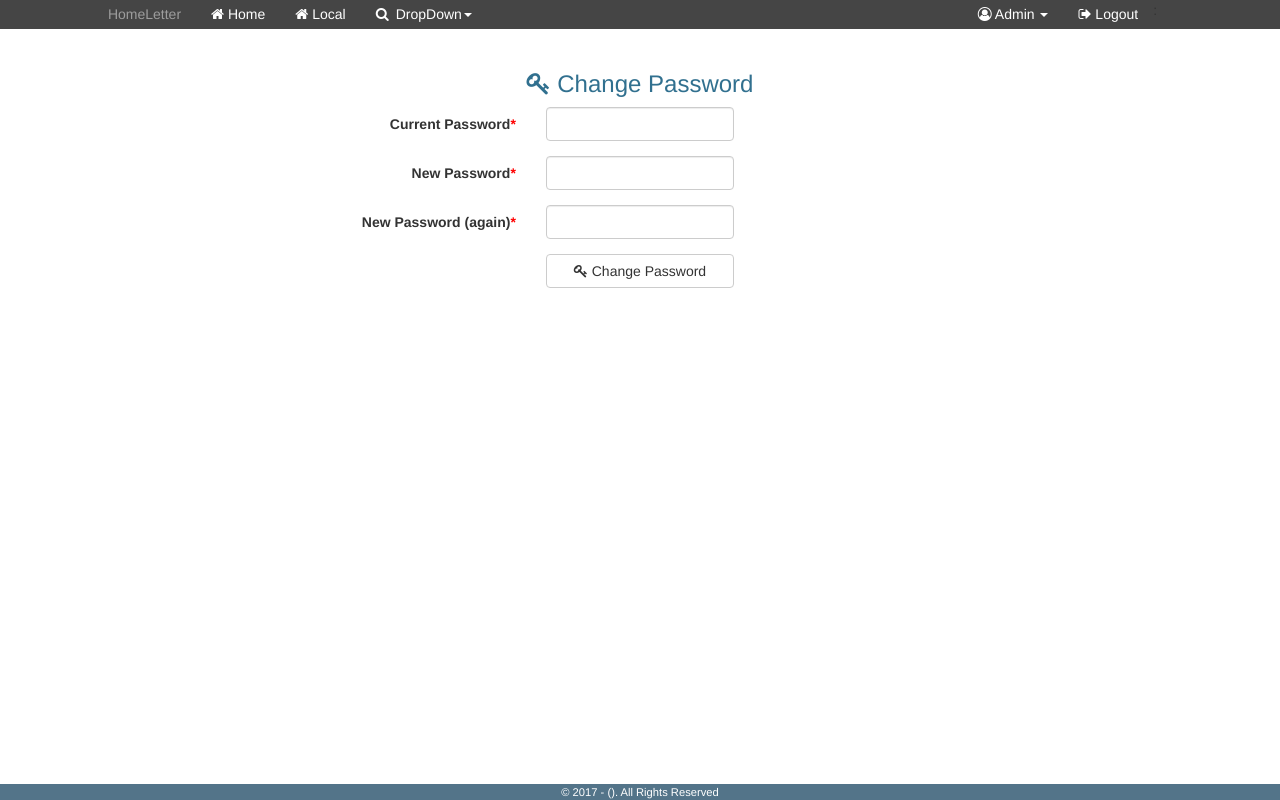
After one commit to bishengliu/home_letter, a Django app: page /users/password in a window 1280 px wide. The commit adds this page. Run offline with Django 3.2, Linux system fonts and the light colour scheme; a user stored in the database is signed in; parts of the project's set-up code (start-up, migrations or seed data) failed here and were passed over; some libraries are stand-ins or nearby versions.

Commit message:
user management is done

```diff
--- a/homeletter/templates/base.html
+++ b/homeletter/templates/base.html
@@ -71,7 +71,7 @@
                                                 </a>
                                             </li>
                                             <li>
-                                                <a class="" href="" data-toggle="tooltip" title="Change Password">
+                                                <a class="" href="{% url 'users:password' %}" data-toggle="tooltip" title="Change Password">
                                                     <i class="fa fa-key"></i>
                                                     <span class="">Change Password</span>
                                                 </a>
@@ -79,14 +79,14 @@
                                         </ul>
                                     </li>
                                     <li>
-                                        <a href="{% url 'users:logout' %}"><span class="fa fa-sign-out"></span><b>&nbsp;Logout</b></a>
+                                        <a href="{% url 'users:logout' %}"><span class="fa fa-sign-out"></span> Logout</a>
                                     </li>
                                 {% else %}
                                     <li>
-                                        <a href="{% url 'users:register' %}"><span class="fa fa-user-plus"></span><b>&nbsp;Register</b></a>
+                                        <a href="{% url 'users:register' %}"><span class="fa fa-user-plus"></span>&nbsp;Register</a>
                                     </li>
                                     <li>
-                                        <a href="{% url 'users:login' %}"><span class="fa fa-sign-in"></span><b>&nbsp;Login</b></a>
+                                        <a href="{% url 'users:login' %}"><span class="fa fa-sign-in"></span>&nbsp;Login</a>
                                     </li>
                                 {% endif %}
                             {% endblock _user%}
--- /dev/null
+++ b/homeletter/templates/users/password.html
@@ -0,0 +1,57 @@
+{% extends "base.html"%}
+
+{% block content %}
+<div class="row">
+    <h3 class="text-center text-info">
+        <i class="fa fa-key"></i>
+        <span>Change Password</span>
+    </h3>
+</div>
+<div class="row">
+    <form class="form-horizontal" method="post" enctype="multipart/form-data" onsubmit = "return uploadSize();">
+        {% csrf_token %}
+        <div class="clearfix"></div>
+
+        <div class="form-group required">
+            <label class="control-label col-xs-offset-1 col-sm-offset-0 col-sm-4 col-md-5 col-lg-5" for="{{ form.password.id_for_label}}">Current Password</label>
+            <div class="col-xs-offset-1 col-xs-10 col-sm-offset-0 col-sm-4 col-md-3 col-lg-2 wideForm">
+                <input class="form-control" type="password" id="{{ form.password.id_for_label}}" name="{{form.password.html_name}}" value="" required>
+                <span class="help-inline text-danger">
+                    {% for error in form.password.errors %}{{ error }}{% endfor %}
+                </span>
+            </div>
+        </div>
+
+        <div class="form-group required">
+            <label class="control-label col-xs-offset-1 col-sm-offset-0 col-sm-4 col-md-5 col-lg-5" for="{{ form.password1.id_for_label}}">New Password</label>
+            <div class="col-xs-offset-1 col-xs-10 col-sm-offset-0 col-sm-4 col-md-3 col-lg-2 wideForm">
+                <input class="form-control" type="password" id="{{ form.password1.id_for_label}}" name="{{form.password1.html_name}}" value="" required>
+                <span class="help-inline text-danger">
+                    {% for error in form.password1.errors %}{{ error }}{% endfor %}
+                </span>
+            </div>
+        </div>
+
+        <div class="form-group required">
+            <label class="control-label col-xs-offset-1 col-sm-offset-0 col-sm-4 col-md-5 col-lg-5" for="{{ form.password2.id_for_label}}">New Password (again)</label>
+            <div class="col-xs-offset-1 col-xs-10 col-sm-offset-0 col-sm-4 col-md-3 col-lg-2 wideForm">
+                <input class="form-control" type="password" id="{{ form.password2.id_for_label}}" name="{{form.password2.html_name}}" value="" required>
+                <span class="help-inline text-danger">
+                    {% for error in form.password2.errors %}{{ error }}{% endfor %}
+                </span>
+            </div>
+        </div>
+
+        <div class="form-group">
+            <div class="col-xs-offset-1 col-xs-10 col-sm-4 col-sm-offset-4 col-md-3 col-md-offset-5 col-lg-2 wideForm">
+                <button type="submit" class="btn btn-default btn-block">
+                    <i class="fa fa-key"></i>
+                    <span>Change Password</span>
+                </button>
+            </div>
+
+        </div>
+    </form>
+</div>
+
+{% endblock content %}
--- a/homeletter/users/forms.py
+++ b/homeletter/users/forms.py
@@ -1,5 +1,6 @@
 from django import forms
 from django.conf import settings
+from django.contrib.auth import authenticate
 from .models import User, Profile
 from django.utils.translation import ugettext_lazy as _
 import re
@@ -7,7 +8,6 @@ import re
 
 # register form
 class RegistrationForm(forms.Form):
-
     # fields
     username = forms.RegexField(
         regex=r'^\w+$',
@@ -92,7 +92,8 @@ class RegistrationForm(forms.Form):
             password_pattern = re.compile("^(?=.*[A-Z])(?=.*[a-z].*[a-z])(?=.*[0-9].*[0-9]).{8,}$")
             # isValid = re.match(password_pattern, self.cleaned_data.get('password1'))
             if not password_pattern.search(self.cleaned_data.get('password1')):
-                msg = "Password contains at least: 1 uppercase letter, 2 lowcase letters, 2 digits and must be longer than 8 characters."
+                msg = "Password contains at least: " \
+                      "1 uppercase letter, 2 lowercase letters, 2 digits and must be longer than 8 characters."
                 self.add_error('password1', _(msg))
                 # self.add_error('password2', _(msg))
                 raise forms.ValidationError(_(msg))
@@ -159,3 +160,51 @@ class ProfileForm(forms.ModelForm):
     class Meta:
         model = Profile
         fields = ('birth_date', 'photo')
+
+
+# change password form
+class PasswordForm(forms.Form):
+    password = forms.CharField(
+        widget=forms.PasswordInput(attrs=dict(required=True, max_length=30, render_value=False), ),
+        label=_("Current Password"))
+    password1 = forms.CharField(
+        widget=forms.PasswordInput(attrs=dict(required=True, max_length=30, render_value=False), ),
+        label=_("New Password"))
+    password2 = forms.CharField(
+        widget=forms.PasswordInput(attrs=dict(required=True, max_length=30, render_value=False), ),
+        label=_("New Password (again)"))
+
+    # add user
+    def __init__(self, *args, **kwargs):
+        self.user = kwargs.pop('user', None)
+        super(PasswordForm, self).__init__(*args, **kwargs)
+
+    # validation
+    def clean_password(self):
+        if self.user:
+            username = self.user.username
+            try:
+                if not authenticate(username=username, password=self.cleaned_data['password']):
+                    raise forms.ValidationError(_('Current password is incorrect!'))
+            except:
+                raise forms.ValidationError(_('Current password is incorrect!'))
+
+        return self.cleaned_data['password']
+
+    # validate password1/2
+    def clean(self):
+        super(PasswordForm, self).clean()
+        if 'password1' in self.cleaned_data and 'password2' in self.cleaned_data:
+            if self.cleaned_data.get('password1') != self.cleaned_data.get('password2'):
+                msg = "The two password fields did not match."
+                self.add_error('password1', _(msg))
+                self.add_error('password2', _(msg))
+                raise forms.ValidationError(_(msg))
+
+            password_pattern = re.compile("^(?=.*[A-Z])(?=.*[a-z].*[a-z])(?=.*[0-9].*[0-9]).{8,}$")
+            if not password_pattern.search(self.cleaned_data.get('password1')):
+                msg = "Password contains at least: " \
+                          "1 uppercase letter, 2 lowercase letters, 2 digits and must be longer than 8 characters."
+                self.add_error('password1', _(msg))
+                raise forms.ValidationError(_(msg))
+        return self.cleaned_data
--- a/homeletter/users/urls.py
+++ b/homeletter/users/urls.py
@@ -25,4 +25,9 @@ urlpatterns = [
         view=views.UpdateView.as_view(),
         name='update'
     ),
+    url(
+        regex=r'^password$',
+        view=views.PasswordView.as_view(),
+        name='password'
+    )
 ]
--- a/homeletter/users/views.py
+++ b/homeletter/users/views.py
@@ -1,12 +1,11 @@
 from django.shortcuts import render, redirect
-from django.views.generic import UpdateView
 from django.views import View
 from django.contrib.auth import authenticate, login, logout
 from django.contrib import messages
 # from django.core.files.storage import FileSystemStorage # for manually upload files
 from django.db import transaction
 from django.utils.translation import ugettext_lazy as _
-from .forms import RegistrationForm, LoginForm, UserForm, ProfileForm
+from .forms import RegistrationForm, LoginForm, UserForm, ProfileForm, PasswordForm
 from .models import User, Profile
 from django.shortcuts import get_object_or_404
 from django.contrib.auth.mixins import LoginRequiredMixin
@@ -168,3 +167,25 @@ class UpdateView(LoginRequiredMixin, View):
         photo_url = profile.photo.url if profile.photo else ''
         uf = UserForm(instance=user)
         return render(request, self.template_name, {'uf': uf, 'upf': upf, 'photo': photo_url})
+
+
+# change password
+class PasswordView(LoginRequiredMixin, View):
+    template_name = "users/password.html"
+    form_class = PasswordForm
+
+    def get(self, request, *args, **kwargs):
+        form = PasswordForm(user=request.user)
+        return render(request, self.template_name, {'form': form})
+
+    def post(self, request, *args, **kwargs):
+        form = PasswordForm(request.POST, user=request.user)
+
+        if form.is_valid():
+            user = request.user
+            user.set_password(form.cleaned_data.get('password1'))
+            user.save()
+            messages.success(request, _('Your password was successfully changed!'))
+            return redirect('home')
+        else:
+            return render(request, self.template_name, {'form': form})
```
Also changed, not shown: homeletter/config/db.sqlite3.
